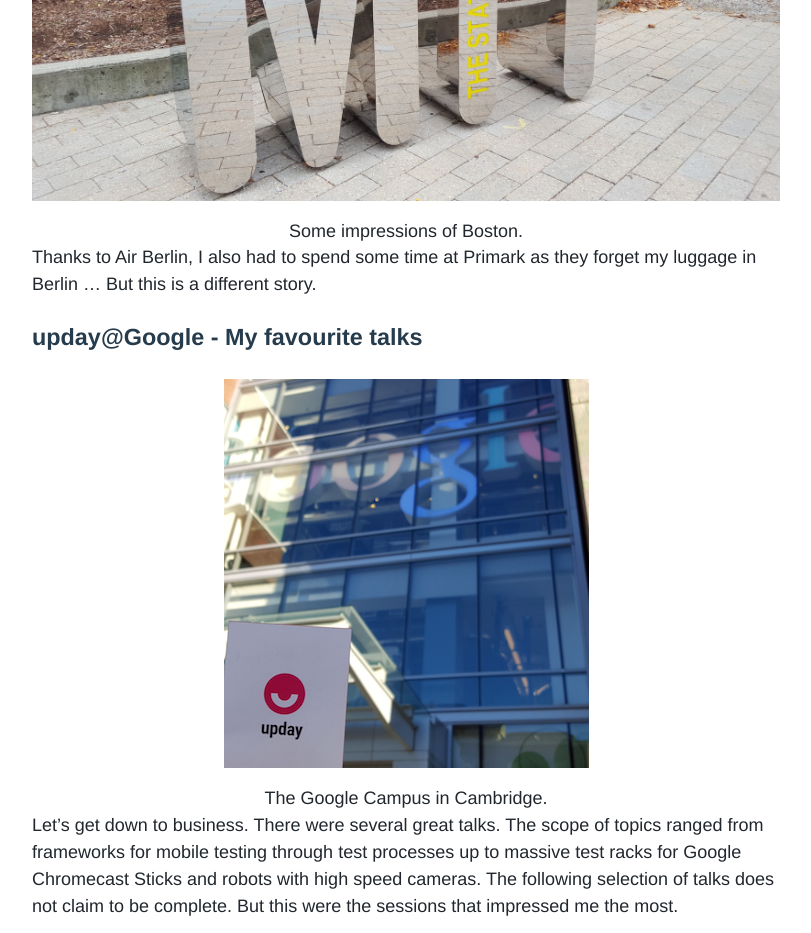
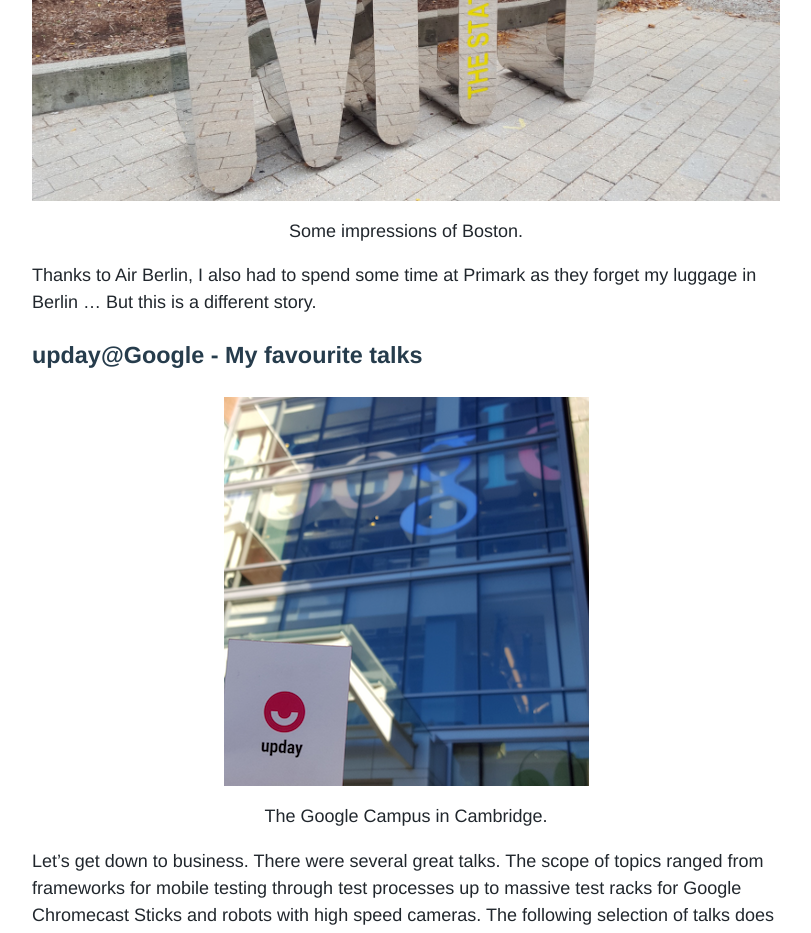
Before and after one commit to upday/upday.github.io, a Jekyll site: the page built from _posts/blog/2015-11-08-gtac.md, in a window 1280 px wide. Shown: the part 1539-2472 px from the top of the page, without its empty margins (234-1045 px from the left). Built offline with Jekyll 4.4.1, drawn with Linux system fonts in a browser that asks for light colours; nearby versions of some CDN libraries; some web fonts are replaced; comment, search, counter and statistics services are not loaded.

Commit message:
Add margin to description under the picture (figcaption).

```diff
--- a/_sass/_article.scss
+++ b/_sass/_article.scss
@@ -246,6 +246,9 @@
         }
     }
 
+    figcaption {
+        margin-bottom: 1em;
+    }
 }
 
 .yt-video {
```
